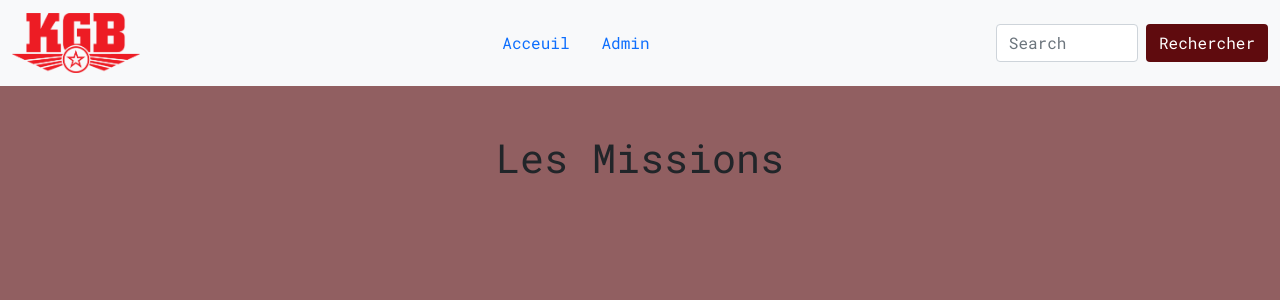
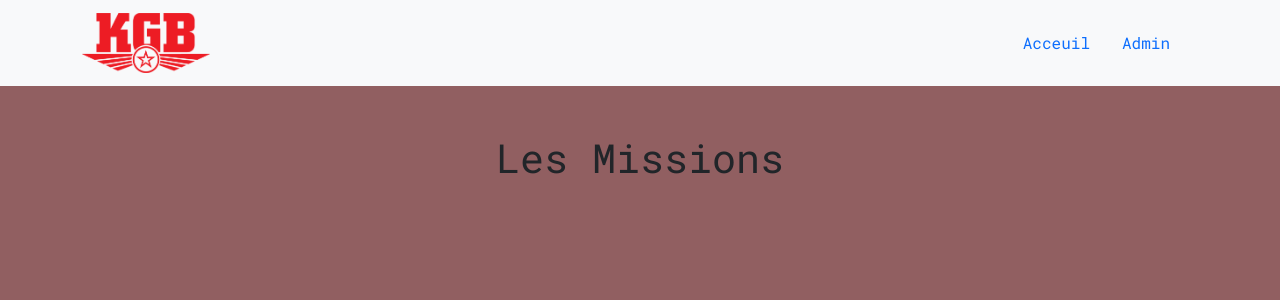
Before and after one commit to CamilleBaptista83/kgb, a PHP site: page / in a window 1280 px wide. Shown: the top 300 px of the page. Run offline with PHP 8.4, Linux system fonts and the light colour scheme; data that the repository does not hold is empty; some libraries are stand-ins or nearby versions.

Commit message:
commit avant livraison

```diff
--- a/components/header.php
+++ b/components/header.php
@@ -26,14 +26,14 @@
 
     <header>
         <nav class="navbar navbar-expand-lg navbar-light bg-light">
-            <div class="container-fluid">
+            <div class="container">
                 <a class="navbar-brand" href="#"><img class="logo" src="/kgb/img/logo_KGB.png" /></a>
                 <button class="navbar-toggler" type="button" data-bs-toggle="collapse" data-bs-target="#navbarSupportedContent" aria-controls="navbarSupportedContent" aria-expanded="false" aria-label="Toggle navigation">
                     <span class="navbar-toggler-icon"></span>
                 </button>
                 <div class="collapse navbar-collapse" id="navbarSupportedContent">
                     <div class="container">
-                        <ul class="nav justify-content-center">
+                        <ul class="nav justify-content-end">
                             <li class="nav-item">
                                 <a class="nav-link active" aria-current="page" href="/kgb/index.php">Acceuil</a>
                             </li>
@@ -42,10 +42,6 @@
                             </li>
                         </ul>
                     </div>
-                    <form class="d-flex">
-                        <input class="form-control me-2" type="search" placeholder="Search" aria-label="Search">
-                        <button class="btn" type="submit">Rechercher</button>
-                    </form>
                 </div>
             </div>
         </nav>
--- a/controlers/MissionsManager.php
+++ b/controlers/MissionsManager.php
@@ -139,24 +139,4 @@ class MissionsManager
         return $missions;
     }
 
-    public function search($search)
-    {
-        $request = $this->pdo->query("SELECT dt_missions.mission_id_uuid, dt_missions.title ,dt_missions.description , dt_missions.code_name,dt_missions.start, dt_missions.end,
-        dt_missions.id_type, dt_missions.id_country, dt_missions.id_statut, dt_missions.id_speciality,
-        dt_mission_type.name AS mission_type_name,
-        dt_countries.name AS country_name,
-        dt_mission_statut.name AS mission_statut_name,
-        dt_specialities.name AS speciality_name
-        FROM dt_missions
-        LEFT JOIN dt_mission_type ON dt_missions.id_type = dt_mission_type.id
-        LEFT JOIN dt_countries ON dt_missions.id_country = dt_countries.id
-        LEFT JOIN dt_mission_statut ON dt_missions.id_statut = dt_mission_statut.id
-        LEFT JOIN dt_specialities ON dt_missions.id_speciality = dt_specialities.id
-        LIKE '$search%'");
-        $missions = array();
-        while ($datas = $request->fetch(PDO::FETCH_ASSOC)) {
-            $missions[] = new Missions($datas);
-        }
-        return $missions;
-    }
 }
--- a/style.css
+++ b/style.css
@@ -66,6 +66,7 @@ a{
 
 
 
+
 /* ADMIN NAV*/
 
 .navigation_admin{
```
Also changed, not shown: vue/affichage_log.php (indentation only).
